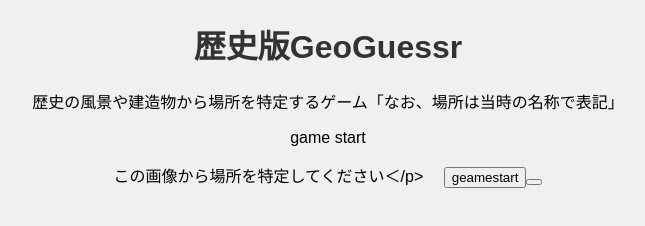
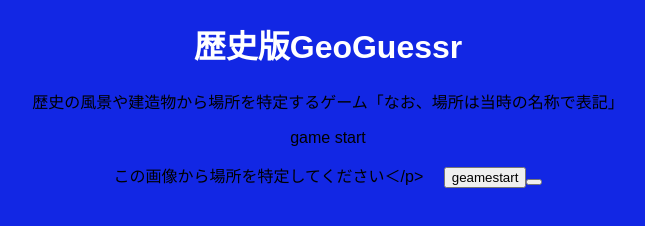
Before and after one commit to shinya172/history-geoguessr-static, a plain HTML site: page index.html/index.html in a window 1280 px wide. Shown: the whole page, without its empty margins (312-957 px from the left). Drawn offline with Linux system fonts and the light colour scheme; files that its build step writes are made by us from their sources; files whose address does not match are found by name.

Commit message:
style.cssを編集

```diff
--- a/styie.css/style.css
+++ b/styie.css/style.css
@@ -1,7 +1,7 @@
 /* 全体のフォントと背景色 */
 body {
     font-family: Arial, sans-serif; /* フォントの設定 */
-    background-color: #f0f0f0; /* 背景色 */
+    background-color: #1227e4; /* 背景色 */
     text-align: center; /* 中央揃え */
     margin: 0; /* 外側の余白をゼロに */
     padding: 0; /* 内側の余白をゼロに */
@@ -9,5 +9,5 @@
 
 /* 見出しの色 */
 h1 {
-    color: #333; /* 見出し文字の色 */
+    color: white; /* 見出し文字の色 */
 }
```
